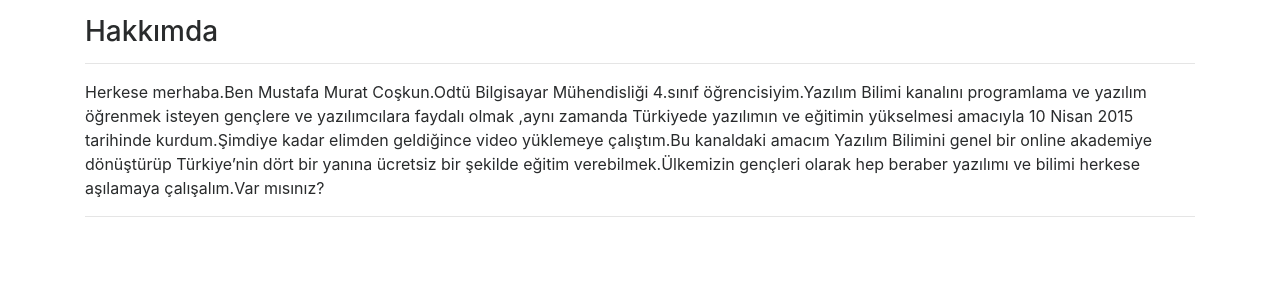
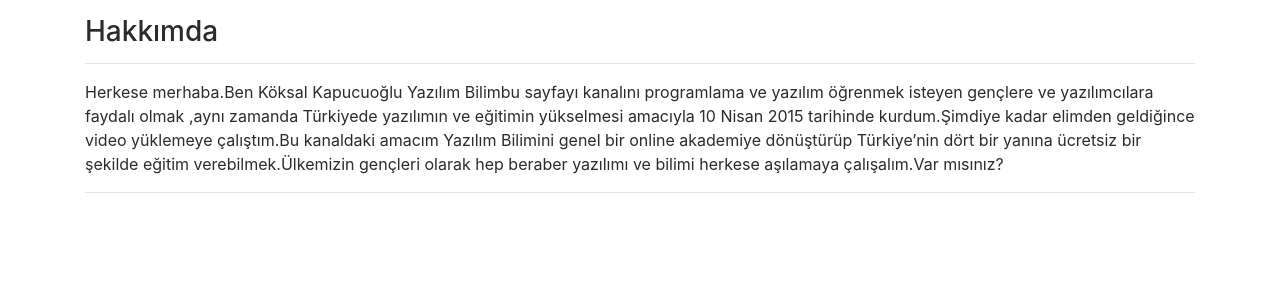
Before and after one commit to koksalkapucuoglu/LearnPythonBasic, a Flask app: page /about in a window 1280 px wide. Shown: the part 56-356 px from the top of the page. Run offline with Flask 2, Linux system fonts and the light colour scheme; some libraries are stand-ins or nearby versions.

Commit message:
Update about.html

```diff
--- a/YBBLOG/templates/about.html
+++ b/YBBLOG/templates/about.html
@@ -6,7 +6,7 @@
 <h3>Hakkımda</h3>
 
 <hr>
-Herkese merhaba.Ben Mustafa Murat Coşkun.Odtü Bilgisayar Mühendisliği 4.sınıf öğrencisiyim.Yazılım Bilimi kanalını programlama ve yazılım öğrenmek isteyen gençlere ve yazılımcılara faydalı olmak ,aynı zamanda Türkiyede yazılımın ve eğitimin yükselmesi amacıyla  10 Nisan 2015 tarihinde kurdum.Şimdiye kadar elimden geldiğince video yüklemeye çalıştım.Bu kanaldaki amacım Yazılım Bilimini genel bir online akademiye dönüştürüp Türkiye’nin dört bir yanına ücretsiz bir şekilde eğitim verebilmek.Ülkemizin gençleri olarak hep beraber yazılımı ve bilimi herkese aşılamaya çalışalım.Var mısınız?
+Herkese merhaba.Ben Köksal Kapucuoğlu Yazılım Bilimbu sayfayı kanalını programlama ve yazılım öğrenmek isteyen gençlere ve yazılımcılara faydalı olmak ,aynı zamanda Türkiyede yazılımın ve eğitimin yükselmesi amacıyla  10 Nisan 2015 tarihinde kurdum.Şimdiye kadar elimden geldiğince video yüklemeye çalıştım.Bu kanaldaki amacım Yazılım Bilimini genel bir online akademiye dönüştürüp Türkiye’nin dört bir yanına ücretsiz bir şekilde eğitim verebilmek.Ülkemizin gençleri olarak hep beraber yazılımı ve bilimi herkese aşılamaya çalışalım.Var mısınız?
 <hr>
 
 {% endblock %}
```
